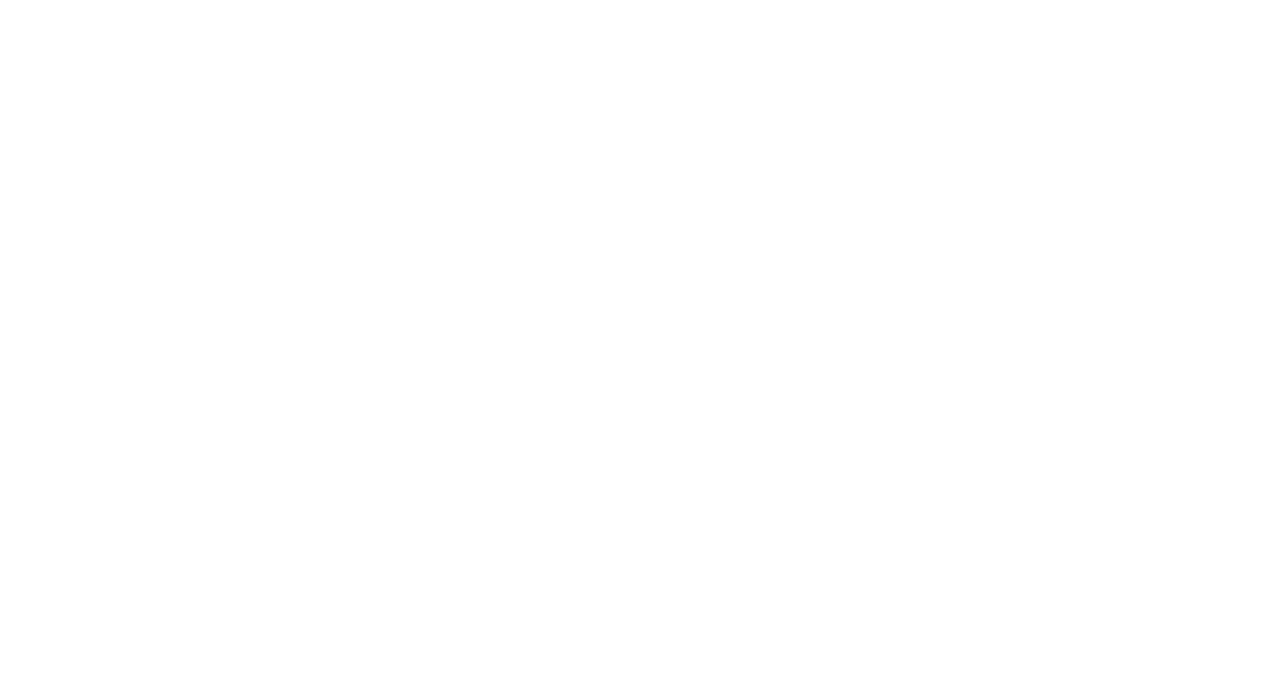
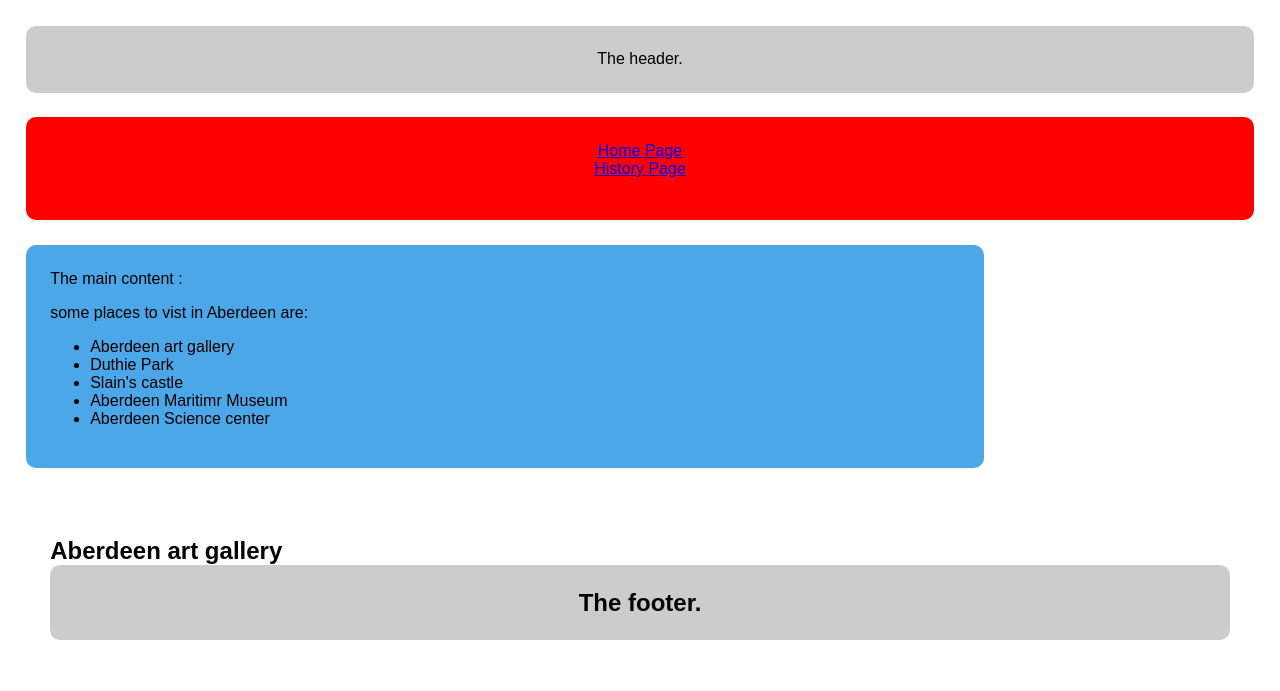
Before and after one commit to UltimateTC/Assignment-CA3, a plain HTML site: page Vist.html in a window 1280 px wide. Drawn offline with Linux system fonts and the light colour scheme.

Commit message:
added basic structure

```diff
--- a/History.html
+++ b/History.html
@@ -0,0 +1,27 @@
+<!DOCTYPE html>
+<html>
+<head>
+  <title>Home Page</title>
+  <link rel="stylesheet" href="style.css" type="text/css">
+</head>
+
+<body>
+<div id="header">
+    The header.
+</div>
+  <div id="nav">
+    <a href="Home.html">Home Page</a>
+    <a href="Vist.html">Tourist Page</a>
+
+
+  </div>
+  <div id="main">
+    The main content : <br>
+    <p>Lorem ipsum dolor sit amet, consectetur adipiscing elit. Proin vel turpis imperdiet, faucibus ante blandit, pharetra neque. Quisque eu tellus mollis, semper augue tincidunt, maximus augue. Nunc odio risus, porttitor nec interdum sed, convallis nec sem. Praesent elementum congue nibh at venenatis. Nulla vitae risus elit. Nunc rhoncus sit amet tortor eget tincidunt. Proin pharetra non dolor non hendrerit. Nulla facilisi. Donec convallis eget arcu at molestie. Proin et nisi semper, sagittis metus sit amet, tempus diam. Fusce gravida massa ut malesuada tincidunt. Duis non purus turpis. Sed tincidunt nunc eget nulla venenatis porta. Ut iaculis dolor quis ipsum tempus, sit amet venenatis nibh vehicula.</p>
+  </div>
+  <div id="footer">
+    The footer.
+  </div>
+
+</body>
+</html>
--- a/Vist.html
+++ b/Vist.html
@@ -0,0 +1,40 @@
+<!DOCTYPE html>
+<html>
+<head>
+  <title>Tourist Page</title>
+  <link rel="stylesheet" href="style.css" type="text/css">
+
+</head>
+<body>
+  <div id="header">
+    The header.
+  </div>
+  <div id="nav">
+    <a href="Home.html">Home Page</a> <br>
+    <a href="History.html">History Page</a> <br><br>
+
+  </div>
+  <div id="main">
+    The main content : <br>
+    <p>some places to vist in Aberdeen are:</p>
+    <ul>
+      <li>Aberdeen art gallery</li>
+      <li>Duthie Park</li>
+      <li>Slain's castle</li>
+      <li>Aberdeen Maritimr Museum</li>
+      <li>Aberdeen Science center</li>
+    </ul>
+  </div>
+
+  <div>
+    <h2>Aberdeen art gallery
+
+
+
+
+  <div id="footer">
+    The footer.
+  </div>
+
+</body>
+</html>
--- a/style.css
+++ b/style.css
@@ -0,0 +1,36 @@
+
+body {
+  font-family:Arial,sans-serif;
+  margin:2%;
+}
+
+div {
+      border-radius:10px;
+      padding:2%;
+      margin:0 0 2%;
+    }
+
+#header {
+  background-color:#ccc;
+  text-align:center;
+    }
+
+#footer {
+      background-color:#ccc;
+      text-align:center;
+      clear:right;
+
+    }
+
+#nav {
+  background-color:#ff0000;
+  text-align:center;
+
+    }
+
+
+#main {
+      background-color:#4ca7e8;
+      width:74%;
+
+    }
```
Also changed, not shown: index.html (line endings or trailing spaces).
